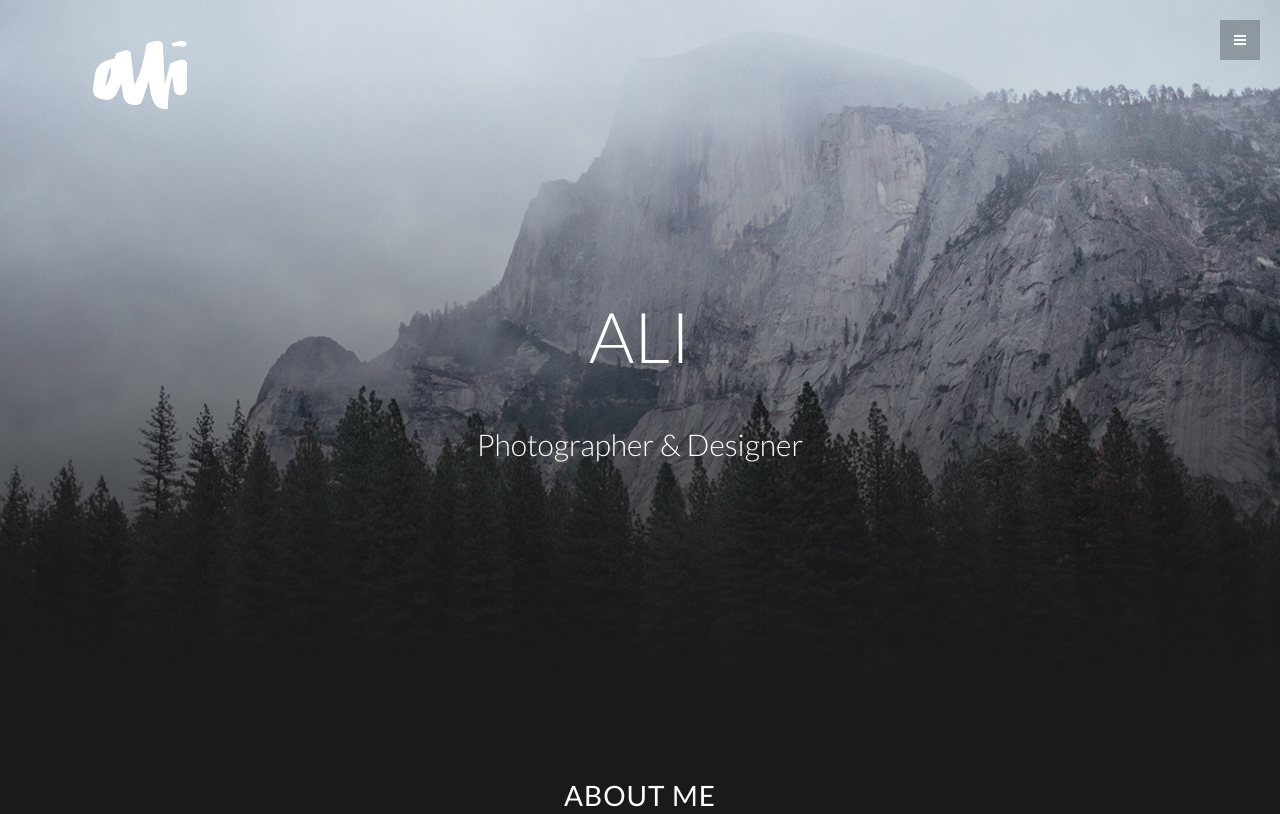
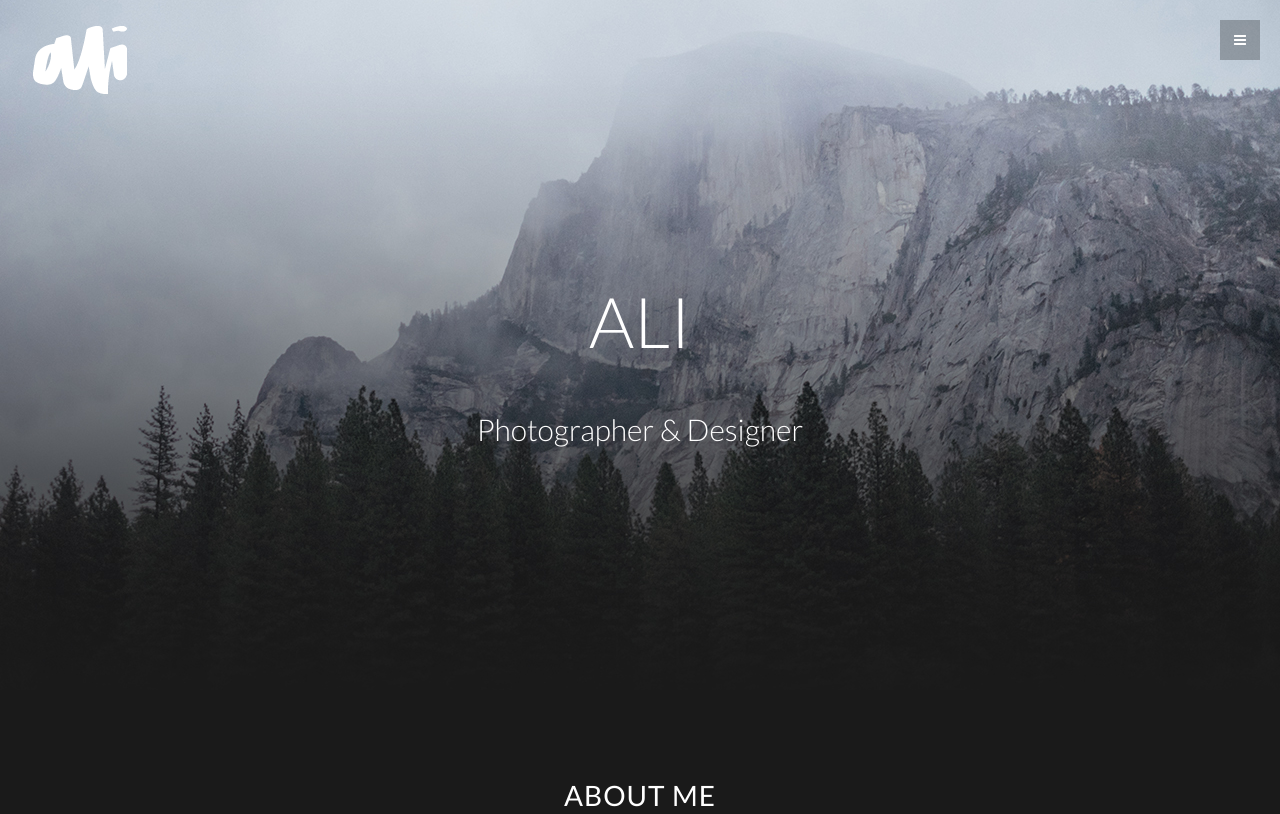
Before and after one commit to aabu1/aabu1.github.io, a plain HTML site: page index.html in a window 1280 px wide. Shown: the top 814 px of the page. Drawn offline with nearby package versions, Linux system fonts and the light colour scheme.

Commit message:
fixed logo

```diff
--- a/assets/css/main.css
+++ b/assets/css/main.css
@@ -120,8 +120,8 @@ a:after {
 
 #headerwrap .logo {
 	text-align: left;
-	margin-left: 20px;
-	margin-top: 15px;
+	margin-left: -40px;
+	margin-top: 0px;
 }
 
 
--- a/index.html
+++ b/index.html
@@ -65,6 +65,7 @@
 	<section id="home" name="home"></section>
 	<div id="headerwrap">
 		<div class="container">
+
 			<div class="logo">
 				<img src="assets/img/logo.png">
 			</div>
@@ -221,7 +222,7 @@
 
 
 
-
+<!-- Portfolio Modal 1 -->
 
 <div class="portfolio-modal modal fade" id="portfolioModal1" tabindex="-1" role="dialog" aria-hidden="true">
         <div class="modal-content">
@@ -283,7 +284,7 @@
           Users generally enjoyed using the product, though a main concern with the app was with the initial search experience was too limiting and asked too many questions. The feedback we recieved from users was that they wanted to get a general idea of  the housing market first, then focus their search on what they specifically wanted from a property through a refine feature.
         </h4>
 
-        <img class = "screengif" src="assets/img/screen.gif" class="img-responsive img-rounded" alt="" >
+        <img class = "screengif" src="assets/img/screen.gif" class="img-responsive img-rounded" alt="" vspace = "20">
 
 
 
```
